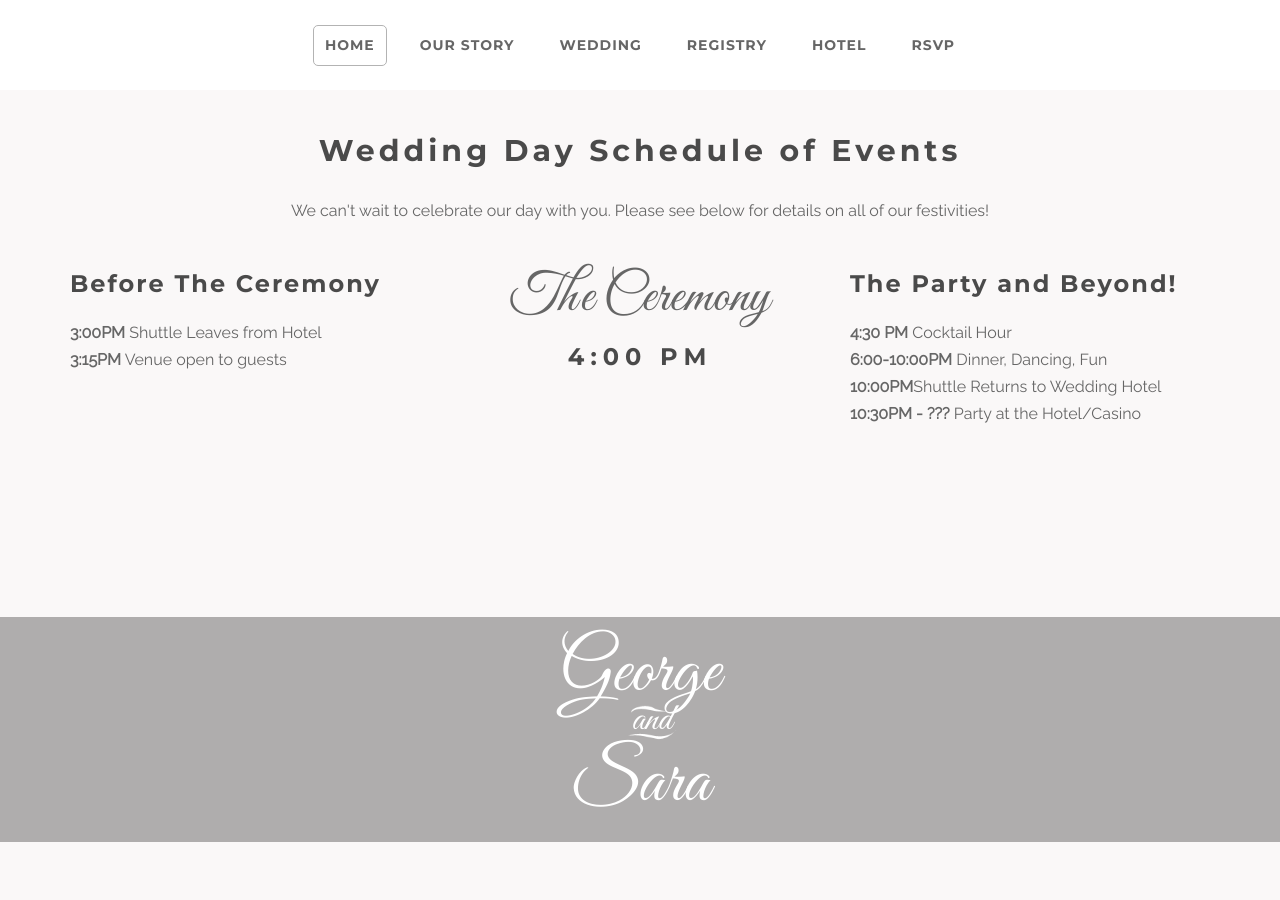
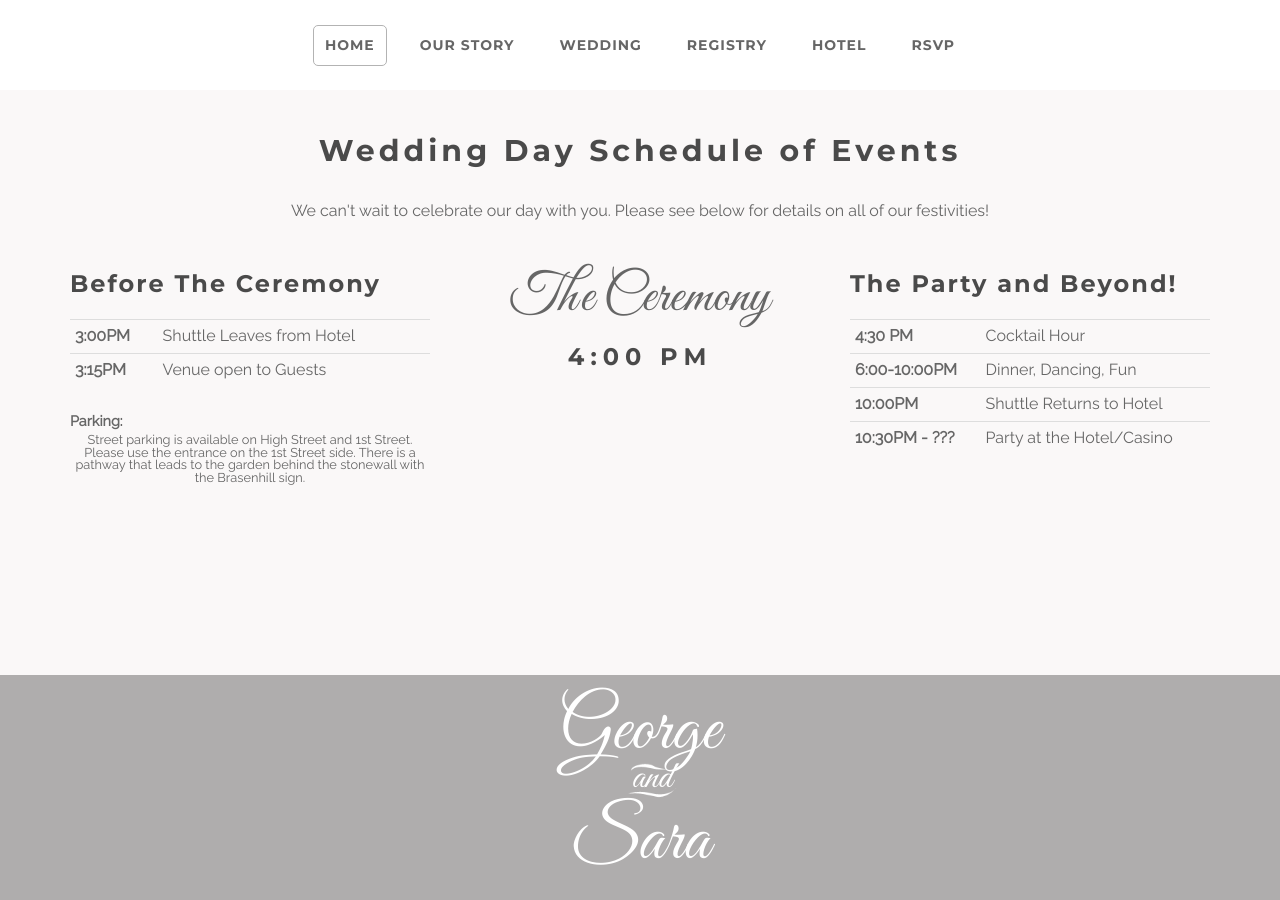
Before and after one commit to GABeech/WeddingSite, a Jekyll site: the page built from index.md, in a window 1280 px wide and 900 px high, scrolled down 927 px. Built offline with Jekyll 4.4.1, drawn with Linux system fonts in a browser that asks for light colours; before the commit the page ends 1769 px from its top, so only the background shows below that.

Commit message:
Cleaned up formatting, added note about parking

```diff
--- a/_layouts/home.html
+++ b/_layouts/home.html
@@ -55,8 +55,21 @@
                 <!-- =================================================================== -->
                 <div class="col-md-4 col-sm-4 wedding-item-wrapper">
                   <h4>Before The Ceremony</h4>
-                  <b>3:00PM</b> Shuttle Leaves from Hotel<br>
-                  <b>3:15PM</b> Venue open to guests<br>
+                  <table class="table table-condensed borderless">
+                  <tr>
+                    <td><b>3:00PM</b></td>
+                    <td>Shuttle Leaves from Hotel</td>
+                  </tr>
+                  <tr>
+                    <td><b>3:15PM</b></td>
+                    <td>Venue open to Guests</td>
+                  </tr>
+                </table>
+
+                  <span class="text-center" style="font-size:0.9em; font-weight:bolder;">Parking:</span><br>
+                  <div class="text-center" style="font-size:0.8em; line-height:1.0 !important">
+                  Street parking is available on High Street and 1st Street. Please use the entrance on the 1st Street side. There is a pathway that leads to the garden behind the stonewall with the Brasenhill sign.
+                  </div>
               	</div><!-- END of ITEM-1 -->
 
 
@@ -72,11 +85,26 @@
                 <!-- ITEM-3 -->
                 <!-- =================================================================== -->
                 <div class="col-md-4 col-sm-4 wedding-item-wrapper">
+
                   <h4>The Party and Beyond!</h4>
-                  <b>4:30 PM</b> Cocktail Hour<br>
-                  <b>6:00-10:00PM</b> Dinner, Dancing, Fun<br>
-                  <b>10:00PM</b>Shuttle Returns to Wedding Hotel<br>
-                  <b>10:30PM - ???</b> Party at the Hotel/Casino</br>
+                  <table class="table table-condensed borderless">
+                  <tr>
+                    <td><b>4:30 PM</b></td>
+                    <td> Cocktail Hour</td>
+                  </tr>
+                  <tr>
+                    <td><b>6:00-10:00PM</b></td>
+                    <td> Dinner, Dancing, Fun</td>
+                  </tr>
+                  <tr>
+                    <td><b>10:00PM</b></td>
+                    <td>Shuttle Returns to Hotel</td>
+                  </tr>
+                  <tr>
+                    <td><b>10:30PM - ???</b></td>
+                    <td> Party at the Hotel/Casino</tr>
+                  </tr>
+                </table>
               	</div><!-- END of ITEM-3 -->
             </div>
         </div>
```
